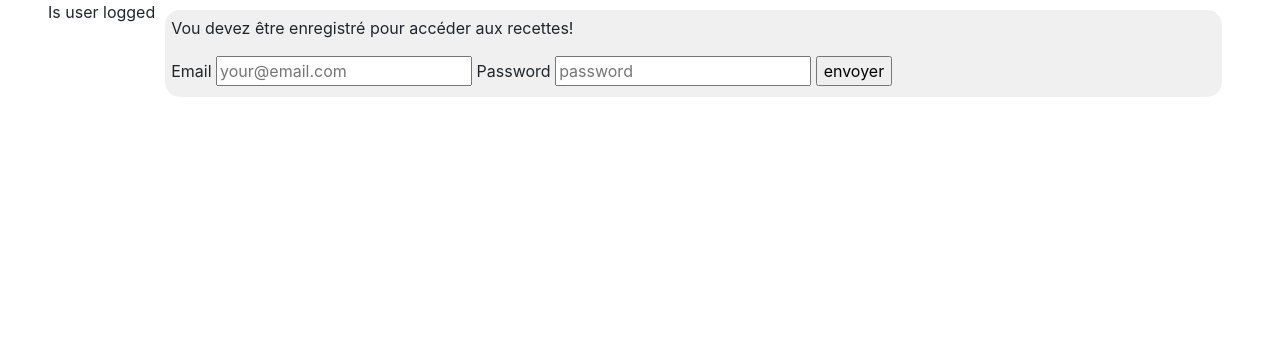
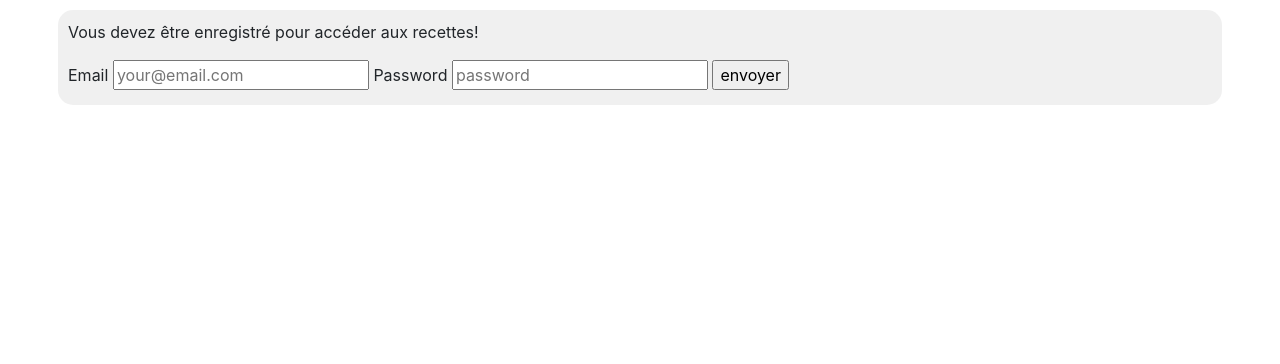
Before and after one commit to AudreyGalacho/Recipes-site-php, a PHP site: page /recipeSite/ in a window 1280 px wide. Shown: the part 56-420 px from the top of the page. Run offline with PHP 8.4, Linux system fonts and the light colour scheme; tables that the repository leaves empty or names only in its code hold one stand-in row (values such as "Sample post").

Commit message:
systheme log out et clear certain echo

```diff
--- a/recipeSite/app/includeAll.php
+++ b/recipeSite/app/includeAll.php
@@ -17,3 +17,4 @@
     include_once('html/recipes/errorMessages.php');
     include_once('views/recipes/displayButtons.php');
     include_once('views/users/displayAuthor.php');
+    include_once('repository/messages.php');
--- a/recipeSite/app/styleSheet.css
+++ b/recipeSite/app/styleSheet.css
@@ -18,7 +18,7 @@ article {
     flex-grow: 1;
     display: flex;
     margin: 10px;
-    padding: 6px;
+    padding: 10px;
     width: 30%;
     border-radius: 15px;
     background-color: rgba(195, 195, 195, 0.246);
--- a/recipeSite/html/users/userLogIn.php
+++ b/recipeSite/html/users/userLogIn.php
@@ -1,6 +1,6 @@
 <article>
     <p>
-        Vou devez être enregistré pour accéder aux recettes!
+        Vous devez être enregistré pour accéder aux recettes!
     </p>
     <form method="POST" action="">
         <label for="email">Email</label>
--- a/recipeSite/index.php
+++ b/recipeSite/index.php
@@ -14,6 +14,7 @@ include_once('app/includeAll.php');
         <div class="container-fluid px-5">
 
             <?php
+            messageLog();
             $tableJointure= recipeJoinUser();
             // var_dump($tableJointure[0]);
             router();
--- /dev/null
+++ b/recipeSite/repository/messages.php
@@ -0,0 +1,13 @@
+<?php
+ function messageLog(){
+
+     if (!isset($_SESSION['userLogged'])) {
+         $messageWelcome ='';
+         return $messageWelcome;
+     } else {
+        // var_dump($_SESSION['userLogged']);
+        $messageWelcome = '<p> Bonjour '. $_SESSION['userLogged'].' bienvenu !!!</p>';
+        echo $messageWelcome;
+        return;
+     }
+ }
--- a/recipeSite/repository/users.php
+++ b/recipeSite/repository/users.php
@@ -1,14 +1,14 @@
 <?php
 
-/** Get all recipes from one author (all recipes where enabled true)
- * @param string
+/** Get loggin
+ * @param
  * @return string|false
  */
 
 function isUserLogged()
 {
     $postData = $_POST;
-    echo('Is user logged');
+
     if (!isset($postData['email'])) {
         include_once('html/users/userLogIn.php');
     } else {
@@ -19,13 +19,19 @@ function isUserLogged()
         }
     }
     if (isset($_SESSION['userLogged'])) {
-
-        $messageWelcome ='<p> Bonjour'. $_SESSION['userLogged'].' bienvenu!!!</p>';
-        // insertMessage($messageWelcome);
         switcher(['recipes','list','all','']);
     }
 }
 
+/** Get loggout
+ * @param
+ * @return string|false
+ */
+function userLogOut(){
+    unset($_SESSION['userLogged']);
+    unset($_SESSION['userMail']);
+    switcher(['recipes','list','all','']);
+}
 
 /** Get details on user logged
  * @param string
--- a/recipeSite/views/routerDirection.php
+++ b/recipeSite/views/routerDirection.php
@@ -121,7 +121,7 @@ function switcher($route)
                             isUserLogged();
                             break;
                         case 'out':
-                            # code...
+                            userLogOut();
                             break;
                         default:
                             # code...
```
Lines whose indentation alone changed are shown as unchanged.
